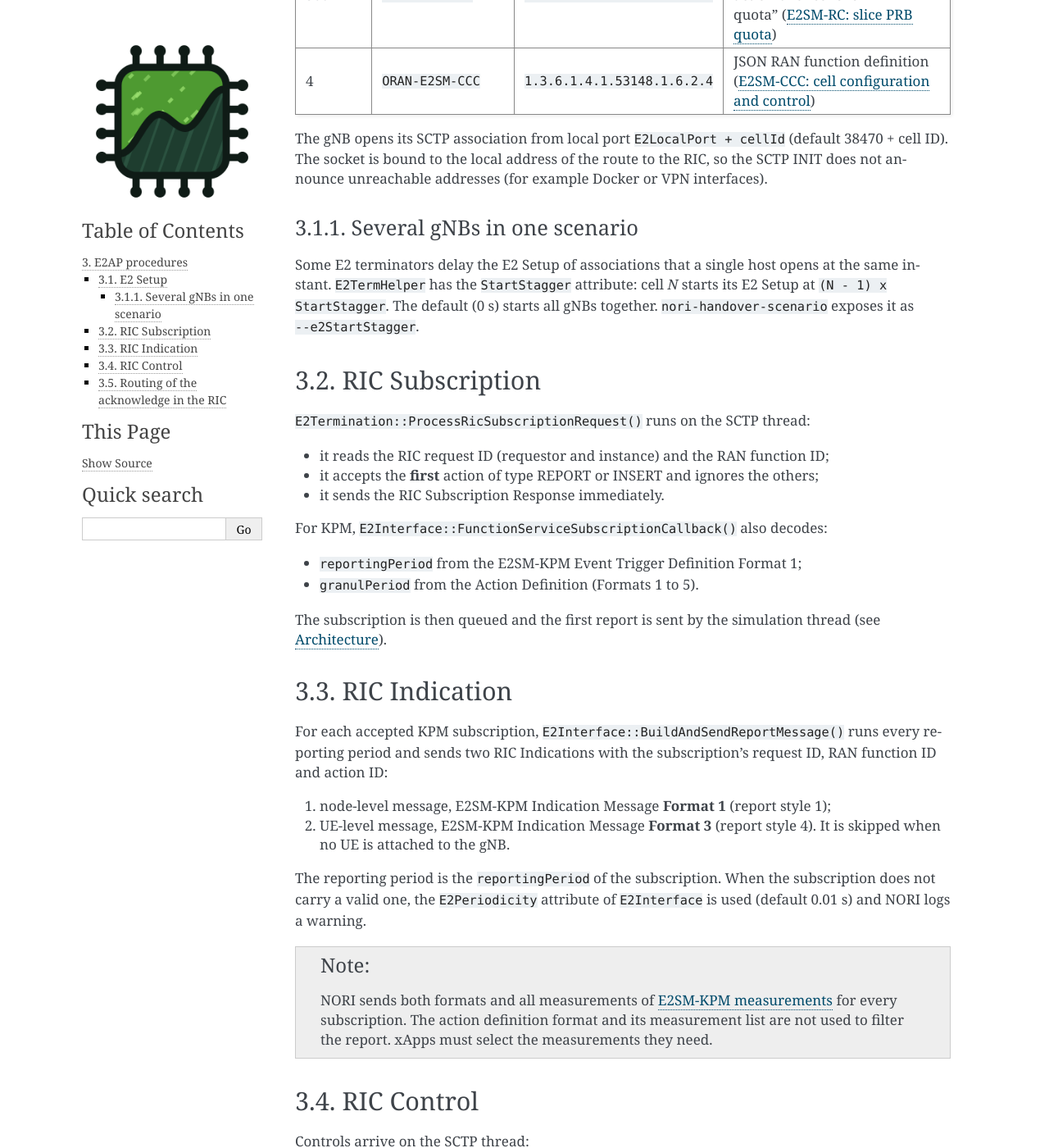
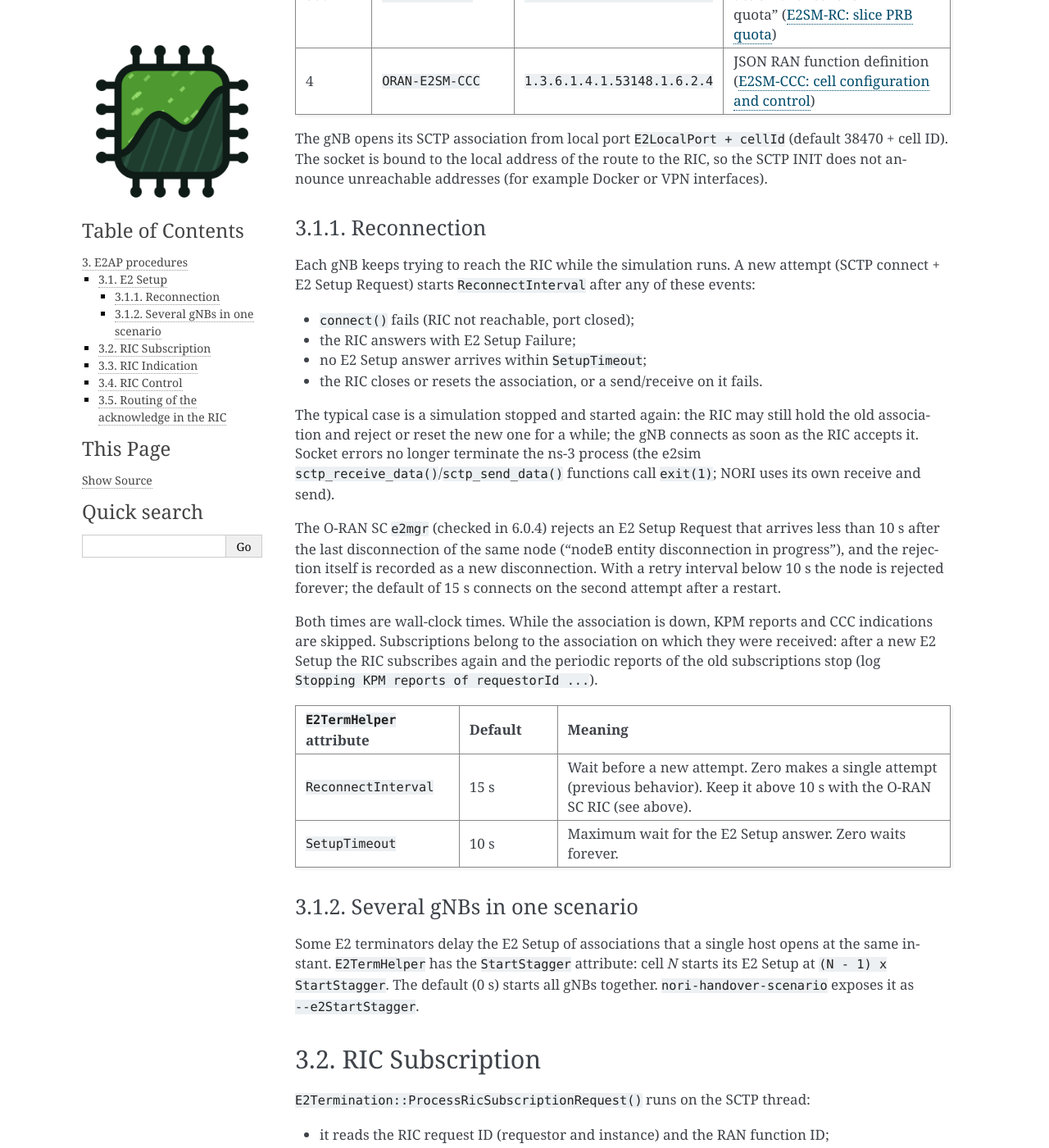
Before and after one commit to lasseufpa/nori, a Sphinx documentation site: the page built from doc/source/e2ap.rst, in a window 1280 px wide and 1400 px high, scrolled down 727 px. Shown: the whole window at 82% size. Built offline with Sphinx 7.4.7, drawn with Linux system fonts in a browser that asks for light colours.

Commit message:
feat: implement reconnection policy for E2 agent with configurable intervals and timeouts

```diff
--- a/doc/source/e2ap.rst
+++ b/doc/source/e2ap.rst
@@ -49,6 +49,50 @@ The gNB opens its SCTP association from local port ``E2LocalPort + cellId``
 (default 38470 + cell ID). The socket is bound to the local address of the route to
 the RIC, so the SCTP INIT does not announce unreachable addresses (for example
 Docker or VPN interfaces).
+
+Reconnection
+^^^^^^^^^^^^
+
+Each gNB keeps trying to reach the RIC while the simulation runs. A new attempt
+(SCTP connect + E2 Setup Request) starts ``ReconnectInterval`` after any of these
+events:
+
+- ``connect()`` fails (RIC not reachable, port closed);
+- the RIC answers with E2 Setup Failure;
+- no E2 Setup answer arrives within ``SetupTimeout``;
+- the RIC closes or resets the association, or a send/receive on it fails.
+
+The typical case is a simulation stopped and started again: the RIC may still hold
+the old association and reject or reset the new one for a while; the gNB connects as
+soon as the RIC accepts it. Socket errors no longer terminate the ns-3 process (the
+e2sim ``sctp_receive_data()``/``sctp_send_data()`` functions call ``exit(1)``; NORI
+uses its own receive and send).
+
+The O-RAN SC ``e2mgr`` (checked in 6.0.4) rejects an E2 Setup Request that arrives
+less than 10 s after the last disconnection of the same node ("nodeB entity
+disconnection in progress"), and the rejection itself is recorded as a new
+disconnection. With a retry interval below 10 s the node is rejected forever; the
+default of 15 s connects on the second attempt after a restart.
+
+Both times are wall-clock times. While the association is down, KPM reports and CCC
+indications are skipped. Subscriptions belong to the association on which they were
+received: after a new E2 Setup the RIC subscribes again and the periodic reports of
+the old subscriptions stop (log ``Stopping KPM reports of requestorId ...``).
+
+.. list-table::
+   :header-rows: 1
+   :widths: 25 15 60
+
+   * - ``E2TermHelper`` attribute
+     - Default
+     - Meaning
+   * - ``ReconnectInterval``
+     - 15 s
+     - Wait before a new attempt. Zero makes a single attempt (previous behavior).
+       Keep it above 10 s with the O-RAN SC RIC (see above).
+   * - ``SetupTimeout``
+     - 10 s
+     - Maximum wait for the E2 Setup answer. Zero waits forever.
 
 Several gNBs in one scenario
 ^^^^^^^^^^^^^^^^^^^^^^^^^^^^
```
Also changed, not shown: CHANGES.md (+10 -0 lines), RELEASE_NOTES.md (+3 -0 lines), doc/source/attributes.rst (+8 -0 lines), 6 other files.
